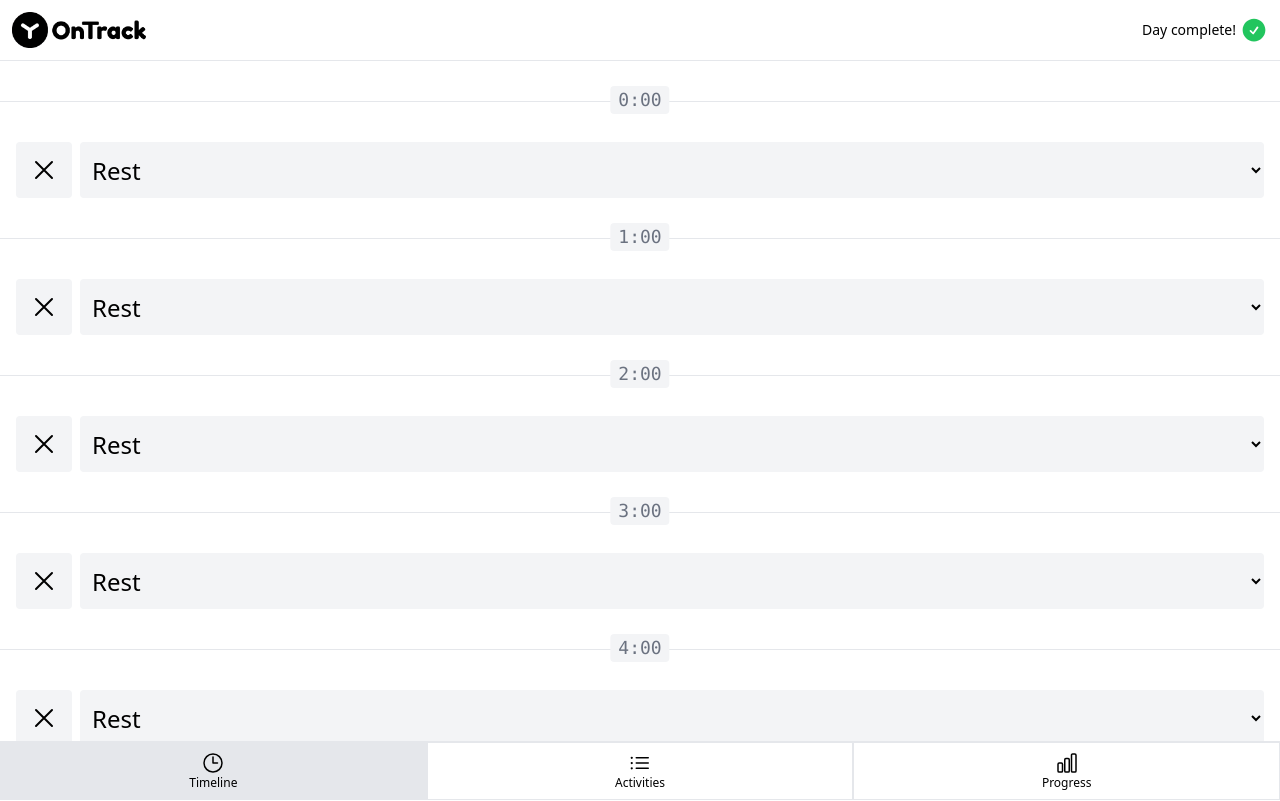
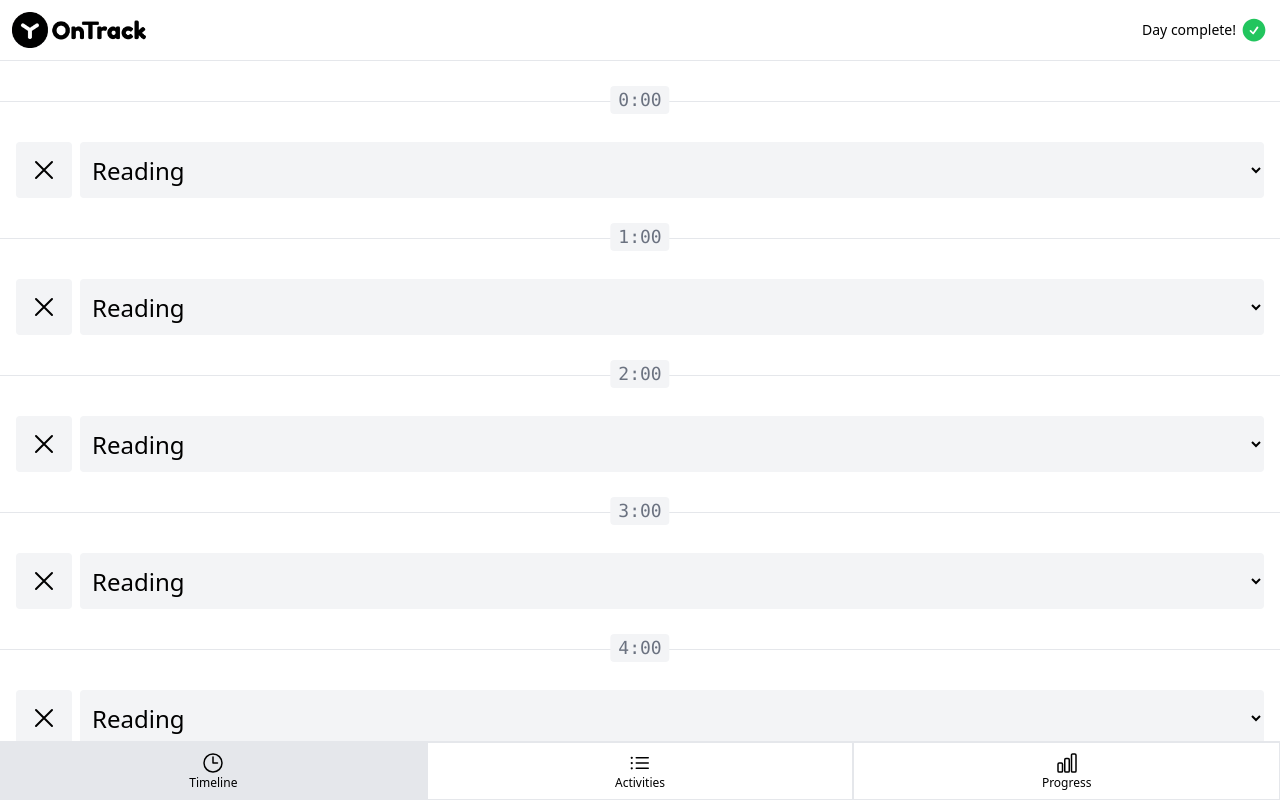
Before and after one commit to boikoua/libraries_learn, a Vue app: page /#timeline in a window 1280 px wide. Shown: the top 801 px of the page. Built offline with nearby package versions, Linux system fonts and the light colour scheme.

Commit message:
add BaseSelect and BaseButton component

```diff
--- /dev/null
+++ b/src/components/BaseButton.vue
@@ -0,0 +1,9 @@
+<script setup></script>
+
+<template>
+  <button
+    class="rounded bg-gray-100 p-3 enabled:hover:bg-gray-200 disabled:cursor-not-allowed disabled:opacity-50"
+  >
+    <slot></slot>
+  </button>
+</template>
--- /dev/null
+++ b/src/components/BaseSelect.vue
@@ -0,0 +1,43 @@
+<script setup>
+import BaseButton from './BaseButton.vue';
+import { XMarkIcon } from '@heroicons/vue/24/outline';
+
+// Указываю пропсы в виде объекта, что бы описать типы пропсов
+defineProps({
+  selected: Number,
+  options: {
+    required: true,
+    type: Array,
+    // Проверка (валидация) что каждый options содержит нужные поля, с нужными типами
+    validator(options) {
+      return options.every(
+        ({ value, label }) => typeof value === 'number' && typeof label === 'string',
+      );
+    },
+  },
+  placeholder: {
+    required: true,
+    type: String,
+  },
+});
+</script>
+
+<template>
+  <div class="flex gap-2">
+    <BaseButton>
+      <XMarkIcon class="h-8" />
+    </BaseButton>
+
+    <select class="w-full truncate rounded bg-gray-100 py-1 px-2 text-2xl">
+      <option value="0" selected disabled>{{ placeholder }}</option>
+      <option
+        v-for="{ value, label } in options"
+        :key="value"
+        :value="value"
+        :selected="value === selected"
+      >
+        {{ label }}
+      </option>
+    </select>
+  </div>
+</template>
--- a/src/components/TheNavigation.vue
+++ b/src/components/TheNavigation.vue
@@ -2,7 +2,15 @@
 import { NAV_ITEMS } from '@/utils/constants';
 import NavItem from './NavItem.vue';
 
-defineProps(['currentPage']);
+defineProps({
+  currentPage: {
+    required: true,
+    type: String,
+    validate(currentPage) {
+      return NAV_ITEMS.some((item) => currentPage === item.title);
+    },
+  },
+});
 
 const emit = defineEmits(['navigate']);
 </script>
--- a/src/components/TimelineItem.vue
+++ b/src/components/TimelineItem.vue
@@ -1,6 +1,7 @@
 <script setup>
+import { ref } from 'vue';
+import BaseSelect from './BaseSelect.vue';
 import { OPTIONS_VALUES } from '@/utils/constants';
-import { XMarkIcon } from '@heroicons/vue/24/outline';
 
 const props = defineProps(['timelineItem']);
 
@@ -10,24 +11,13 @@ const hourLinkClasses = [
     ? 'bg-purple-900 font-black text-white'
     : 'bg-gray-100 text-gray-500',
 ];
+
+const selectedActivityId = ref(2);
 </script>
 
 <template>
   <li class="relative flex flex-col gap-2 border-t border-gray-200 py-10 px-4">
     <a href="#" :class="hourLinkClasses"> {{ timelineItem.hour }}:00 </a>
-    <div class="flex gap-2">
-      <button
-        class="rounded bg-gray-100 p-3 enabled:hover:bg-gray-200 disabled:cursor-not-allowed disabled:opacity-50"
-      >
-        <XMarkIcon class="h-8" />
-      </button>
-
-      <select name="activities" class="w-full truncate rounded bg-gray-100 py-1 px-2 text-2xl">
-        <option value="0" selected disabled>Rest</option>
-        <option v-for="{ value, label } in OPTIONS_VALUES" :key="value" :value="value">
-          {{ label }}
-        </option>
-      </select>
-    </div>
+    <BaseSelect :selected="selectedActivityId" :options="OPTIONS_VALUES" placeholder="Rest" />
   </li>
 </template>
--- a/src/pages/TheTimeline.vue
+++ b/src/pages/TheTimeline.vue
@@ -1,7 +1,7 @@
 <script setup>
+import TimelineItem from '@/components/TimelineItem.vue';
+
 const props = defineProps(['timelineItems']);
-
-import TimelineItem from '@/components/TimelineItem.vue';
 </script>
 
 <template>
```
